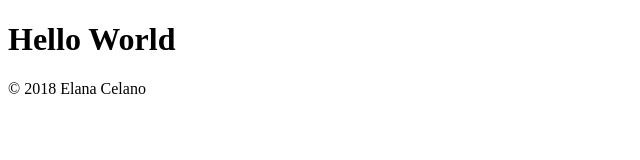
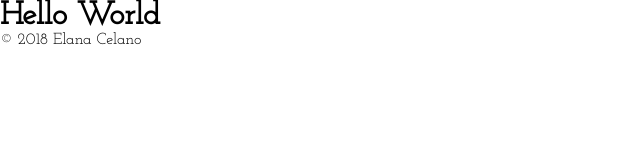
Before and after one commit to elanacelano/Simple_Menu, a plain HTML site: page index.html in a window 1280 px wide. Shown: the whole page, without its empty margins (0-640 px from the left). Drawn offline with Linux system fonts and the light colour scheme.

Commit message:
font is different

```diff
--- a/index.html
+++ b/index.html
@@ -7,11 +7,12 @@
 
     <link href="https://fonts.googleapis.com/css?family=Josefin+Slab" rel="stylesheet">
 
-    <link rel="stylesheet" href="css/style.css">
+    <link rel="stylesheet" href="css/styles.css">
 
     <title>Simple Menu</title>
 </head>
-
+<body>
+	<header>
 <div>
 	<h1>Hello World</h1>
 </div>
@@ -22,6 +23,7 @@
                             &copy; 2018 Elana Celano
                     </footer>
 </div>
+</header>
 </body>
 
 </html>
```
